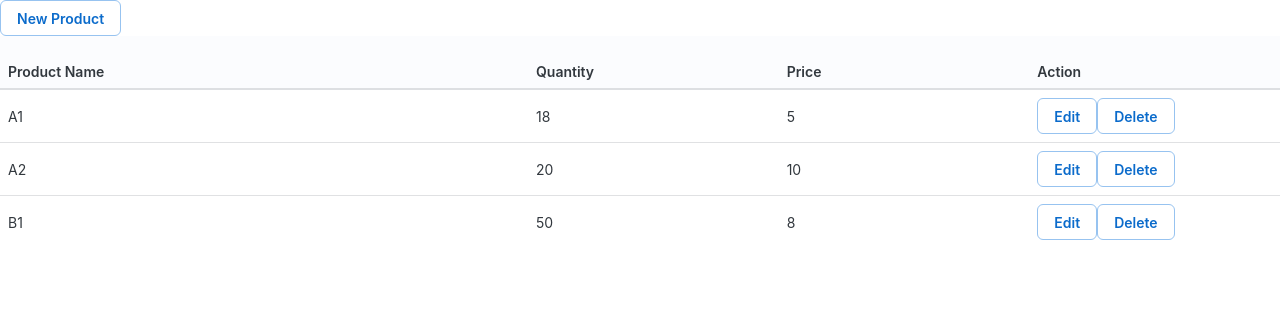
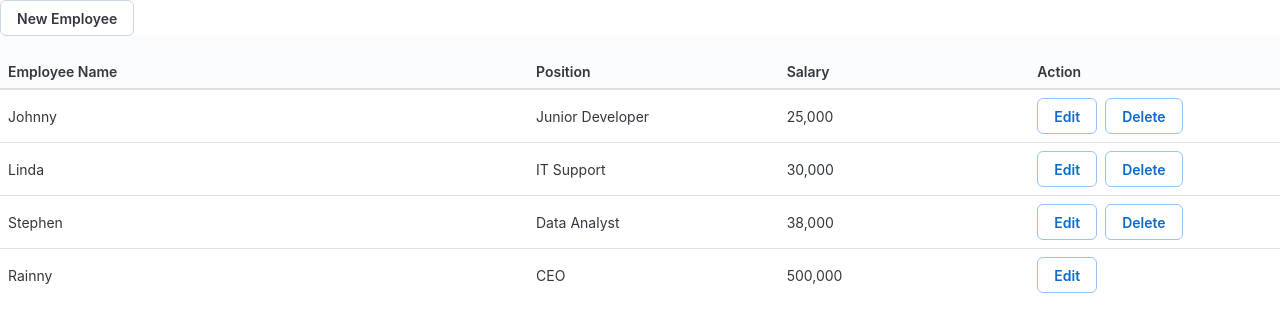
Before and after one commit to FonAnatsaya/shopping-list, a React (Create React App) app: page / in a window 1280 px wide. Shown: the top 332 px of the page. Built offline with nearby package versions, Linux system fonts and the light colour scheme.

Commit message:
Create Employees page

```diff
--- a/src/App.js
+++ b/src/App.js
@@ -3,11 +3,12 @@ import './App.css';
 import LoginPage from './pages/LoginPage';
 import ProductForm from './pages/ProductList/ProductForm';
 import ProductList from './pages/ProductList/ProductList';
+import EmployeeList from './pages/Employees/EmployeeList';
 
 function App() {
   return (
     // <LoginPage />
-    <ProductList />
+    <EmployeeList />
   );
 }
 
--- /dev/null
+++ b/src/pages/Employees/EmployeeForm.jsx
@@ -0,0 +1,91 @@
+import { useState, useEffect } from "react"
+import Button from '@mui/joy/Button';
+import FormControl from '@mui/joy/FormControl';
+import FormLabel from '@mui/joy/FormLabel';
+import Input from '@mui/joy/Input';
+import Modal from '@mui/joy/Modal';
+import ModalDialog from '@mui/joy/ModalDialog';
+import Typography from '@mui/joy/Typography';
+import Select from "@mui/joy/Select";
+import Option from '@mui/joy/Option';
+
+export default function EmployeeForm({ addEmployeeFunc, editedEmployee, editEmployeeFunc, setEditedEmployee }) {
+    const [form, setForm] = useState({ name: "", position: "", salary: "" });
+    const [open, setOpen] = useState(false);
+    useEffect(() => {
+        if (editedEmployee) {
+            setForm(editedEmployee);
+            setOpen(true);
+        }
+    }, [editedEmployee])
+
+    const handleChange = (evt) => {
+        setForm((prev) => ({ ...prev, [evt?.target.name]: evt?.target.value }))
+    }
+    const handleChangeSelect = (newValue, field) => {
+        setForm((prev) => ({ ...prev, [field]: newValue }));
+    }
+
+    const handleSubmit = (evt) => {
+        evt.preventDefault();
+        if (editedEmployee) {
+            setEditedEmployee(null);
+            editEmployeeFunc(form);
+        } else {
+            addEmployeeFunc(form);
+        }
+        setForm({ name: "", position: "", salary: "" });
+        setOpen(false);
+    }
+
+    const handleCloseButton = () => {
+        setOpen(false);
+        setForm({ name: "", position: "", salary: "" });
+        setEditedEmployee(null);
+    }
+    const submitButtonText = editedEmployee ? "Edit Submit" : "Submit";
+
+    return (
+        <>
+            <Button
+                variant="outlined"
+                color="neutral"
+                onClick={() => setOpen(true)}
+            >
+                New Employee
+            </Button>
+            <Modal open={open} onClose={handleCloseButton}>
+                <ModalDialog
+                    aria-labelledby="basic-modal-dialog-title"
+                    aria-describedby="basic-modal-dialog-description"
+                    sx={{ maxWidth: 500 }}
+                >
+                    <Typography id="basic-modal-dialog-title" level="h2">
+                        Employee Information
+                    </Typography>
+                    <form onSubmit={handleSubmit}>
+                        <FormControl>
+                            <FormLabel>Name</FormLabel>
+                            <Input placeholder="name" onChange={(evt) => handleChange(evt)} name="name" value={form.name} />
+                        </FormControl>
+                        <FormControl>
+                            <FormLabel>Position</FormLabel>
+                            <Select placeholder="position" onChange={(_, newValue) => handleChangeSelect(newValue, 'position')} value={form.position}>
+                                <Option value="CEO">CEO</Option >
+                                <Option value="Junior Developer">Junior Developer</Option >
+                                <Option value="IT Support">IT Support</Option >
+                                <Option value="Data Analyst">Data Analyst</Option >
+                            </Select>
+                        </FormControl>
+                        <FormControl>
+                            <FormLabel>Salary</FormLabel>
+                            <Input placeholder="salary" onChange={handleChange} name="salary" value={form.salary} />
+                        </FormControl>
+                        <Button style={{ marginTop: "16px" }} type="submit" >{submitButtonText}</Button>
+                        <Button onClick={handleCloseButton}>Close</Button>
+                    </form >
+                </ModalDialog>
+            </Modal >
+        </>
+    )
+}
--- /dev/null
+++ b/src/pages/Employees/EmployeeList.jsx
@@ -0,0 +1,42 @@
+import { useState } from 'react';
+import EmployeeTable from './EmployeeTable';
+import EmployeeForm from './EmployeeForm';
+import { v4 as uuid } from 'uuid';
+
+export default function EmployeeList() {
+    const [employeeList, setEmployeeList] = useState([
+        { id: uuid(), name: "Johnny", position: "Junior Developer", salary: "25,000" },
+        { id: uuid(), name: "Linda", position: "IT Support", salary: "30,000" },
+        { id: uuid(), name: "Stephen", position: "Data Analyst", salary: "38,000" },
+        { id: uuid(), name: "Rainny", position: "CEO", salary: "500,000" }
+    ])
+    const [editedEmployee, setEditedEmployee] = useState(null);
+
+    const addEmployeeFunc = (newEmployee) => {
+        setEmployeeList((prev) => ([...prev, { ...newEmployee, id: uuid() }]));
+    }
+    const deleteEmployeeFunc = (id) => {
+        setEmployeeList((prevs) => (prevs.filter((prev) => prev.id !== id)));
+    }
+    const editEmployeeFunc = (editedEmp) => {
+        setEmployeeList((prevs) => {
+            return prevs.map((prev) => {
+                if (prev.id === editedEmp.id) return editedEmp;
+                else {
+                    return prev;
+                }
+            })
+        })
+    }
+
+    const setEditEmployeeFunc = (editedEmployee) => {
+        setEditedEmployee(editedEmployee);
+    }
+
+    return (
+        <>
+            <EmployeeForm addEmployeeFunc={addEmployeeFunc} editedEmployee={editedEmployee} editEmployeeFunc={editEmployeeFunc} setEditedEmployee={setEditedEmployee} />
+            <EmployeeTable employeeList={employeeList} deleteEmployeeFunc={deleteEmployeeFunc} editEmployeeFunc={setEditEmployeeFunc} />
+        </>
+    )
+}
--- /dev/null
+++ b/src/pages/Employees/EmployeeTable.jsx
@@ -0,0 +1,30 @@
+import Table from '@mui/joy/Table';
+import Button from '@mui/joy/Button';
+
+export default function EmployeeTable({ employeeList, deleteEmployeeFunc, editEmployeeFunc }) {
+    return (
+        <Table aria-label="basic table">
+            <thead>
+                <tr>
+                    <th style={{ width: '40%' }}>Employee Name</th>
+                    <th>Position</th>
+                    <th>Salary</th>
+                    <th>Action</th>
+                </tr>
+            </thead>
+            <tbody>
+                {employeeList.map((employee) =>
+                    <tr key={employee.id}>
+                        <td>{employee.name}</td>
+                        <td>{employee.position}</td>
+                        <td>{employee.salary}</td>
+                        <td>
+                            <Button variant="outlined" color="primary" style={{ marginRight: "8px" }} onClick={() => editEmployeeFunc(employee)}>Edit</Button>
+                            {(employee.position !== "CEO") && <Button variant="outlined" color="primary" onClick={() => deleteEmployeeFunc(employee.id)}>Delete</Button>}
+                        </td>
+                    </tr>
+                )}
+            </tbody>
+        </Table>
+    );
+}
--- a/src/pages/ProductList/ProductForm.jsx
+++ b/src/pages/ProductList/ProductForm.jsx
@@ -14,8 +14,8 @@ export default function ProductForm({ addItemFunc, editItemFunc, editedItem, set
 
     useEffect(() => {
         if (editedItem) {
+            setItem(editedItem);
             setOpen(true);
-            setItem(editedItem);
         }
     }, [editedItem])
 
@@ -58,7 +58,7 @@ export default function ProductForm({ addItemFunc, editItemFunc, editedItem, set
                     sx={{ maxWidth: 500 }}
                 >
                     <Typography id="basic-modal-dialog-title" level="h2">
-                        Create new Product
+                        Product Information
                     </Typography>
                     <form onSubmit={handleSubmit}>
                         <FormControl style={{ marginRight: "10px" }}>
--- a/src/pages/ProductList/ProductList.jsx
+++ b/src/pages/ProductList/ProductList.jsx
@@ -33,14 +33,14 @@ export default function ProductList() {
         })
     }
 
-    const handleSubmit = (item) => {
+    const handleSubmitFunc = (item) => {
         setEditedItem(item);
     }
 
     return (
         <>
             <ProductForm addItemFunc={addItemFunc} editItemFunc={editItemFunc} editedItem={editedItem} setEditedItem={setEditedItem} />
-            <ProductTable list={list} deleteItemFunc={deleteItemFunc} handleSubmit={handleSubmit} />
+            <ProductTable list={list} deleteItemFunc={deleteItemFunc} handleSubmitFunc={handleSubmitFunc} />
         </>
     );
 }
--- a/src/pages/ProductList/ProductTable.jsx
+++ b/src/pages/ProductList/ProductTable.jsx
@@ -1,9 +1,7 @@
 import Table from '@mui/joy/Table';
-import { useState } from 'react';
-import { v4 as uuid } from 'uuid';
 import Button from '@mui/joy/Button';
 
-export default function ProductTable({ list, deleteItemFunc, handleSubmit }) {
+export default function ProductTable({ list, deleteItemFunc, handleSubmitFunc }) {
     return (
         <Table aria-label="basic table">
             <thead>
@@ -21,7 +19,7 @@ export default function ProductTable({ list, deleteItemFunc, handleSubmit }) {
                         <td>{item.quantity}</td>
                         <td>{item.price}</td>
                         <td>
-                            <Button variant="outlined" color="primary" onClick={() => handleSubmit(item)}>Edit</Button>
+                            <Button variant="outlined" color="primary" onClick={() => handleSubmitFunc(item)}>Edit</Button>
                             <Button variant="outlined" color="primary" onClick={() => deleteItemFunc(item.id)}>Delete</Button>
                         </td>
                     </tr>
```
